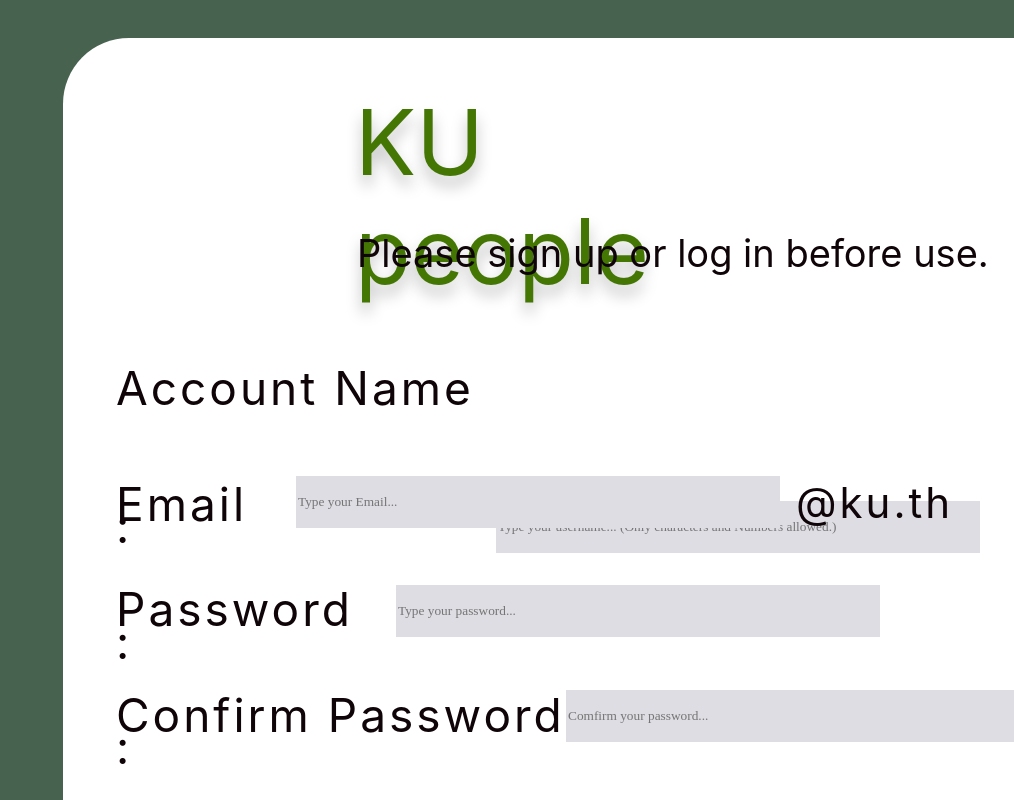
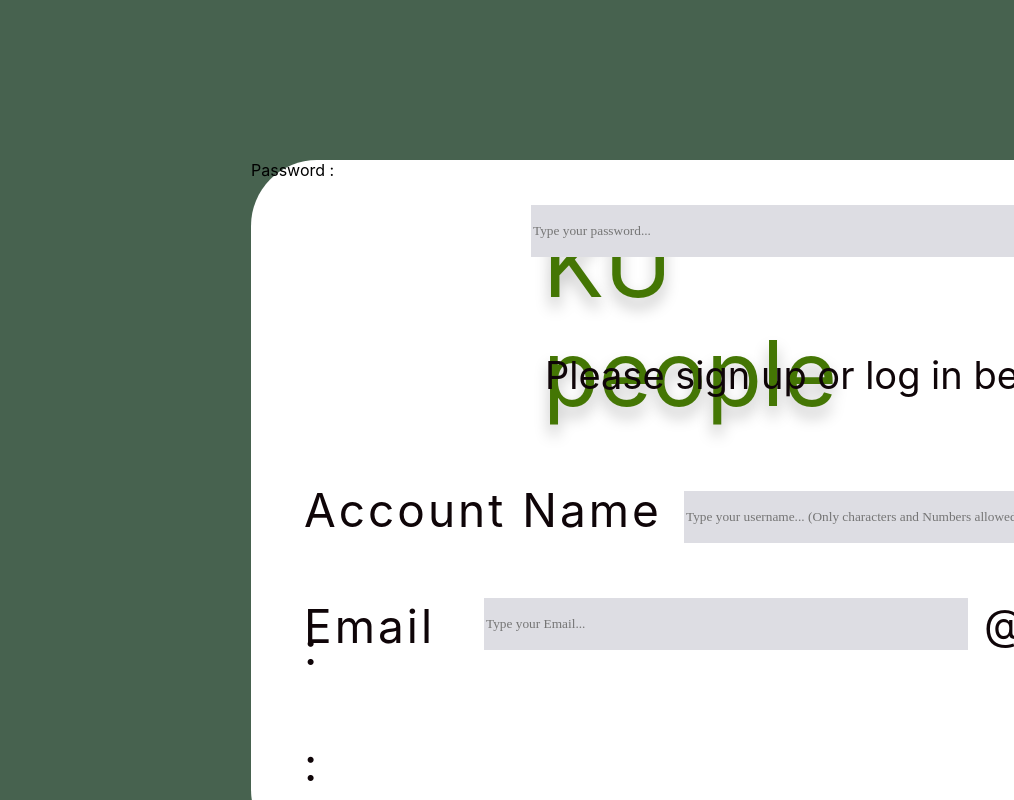
Before and after one commit to qqunx9999/KPP_Frontend, a React (Create React App) app in the folder frontend/: page /SignUp in a window 1280 px wide. Shown: the top 800 px of the page, without its empty margins (266-1280 px from the left). Built offline with nearby package versions, Linux system fonts and the light colour scheme.

Commit message:
Add files via upload
SignupPage CSS 11/10 13:15

```diff
--- a/frontend/src/CSSsource/SignupPage.css
+++ b/frontend/src/CSSsource/SignupPage.css
@@ -1,18 +1,18 @@
-.dell-x-p-s {
+.outer-frame {
     width: 1920px;
     height: 1080px;
     overflow: hidden;
     background: var(--Theme6, #47624f);
   }
 
-.center-frame {
+.white-frame {
     width: 1242px;
     height: 996px;
     overflow: visible;
     background: var(--Theme1, #ffffff);
     box-shadow: 10px 10px 5px 0px rgba(0, 0, 0, 0.25), inset -10px -10px 5px 0px rgba(0,0,0,0.25);
     border-radius: 66px;
-    position: relative;
+    position: absolute;
     top: 38px;
     left: 329px;
   }
@@ -75,8 +75,8 @@
     padding: 20;
     /*password:false*/
     border-radius: 10;
-    position: relative;
-    top: -150px;
+    position: absolute;
+    top: 50px;
     left: 380px;
 }
 .email-text {
@@ -88,12 +88,12 @@
     font-size: 46px;
     letter-spacing: 3px;
     line-height: 3;
-    position: relative;
+    position: absolute;
     top: 397px;
     left: 53px;
   }
 
-.Input_email {
+.user_email {
     background-color: rgb(221, 221, 227);
     font-size: 22;
     color: "#333333";
@@ -113,7 +113,7 @@
     left: 180px;
 }
 
-._ku-th {
+.addku {
   width: 158px;
   height: 126px;
   overflow: visible;
@@ -127,7 +127,7 @@
   left: 680px;
 }
 
-.password {
+.pass {
   width: 269px;
   height: 138px;
   overflow: visible;
@@ -141,7 +141,7 @@
   left: 53px;
 }
 
-.Input_password {
+.user_password {
   background-color: rgb(221, 221, 227);
   font-size: 22;
   color: "#333333";
@@ -156,8 +156,8 @@
   padding: 12;
   /*password:false*/
   border-radius: 10;
-  position: relative;
-  top: -150px;
+  position: absolute;
+  top: 50px;
   left: 260px;
 }
 
@@ -175,7 +175,7 @@
   left: 53px;
 }
 
-.Input_conpassword {
+.user_conpassword {
   background-color: rgb(221, 221, 227);
   font-size: 22;
   color: "#333333";
@@ -190,9 +190,9 @@
   padding: 12;
   /*password:false*/
   border-radius: 10;
-  position: relative;
-  top: -150px;
-  left: 450px;
+  position: absolute;
+  top: 50px;
+  left: 470px;
 }
 
 .accept {
```
